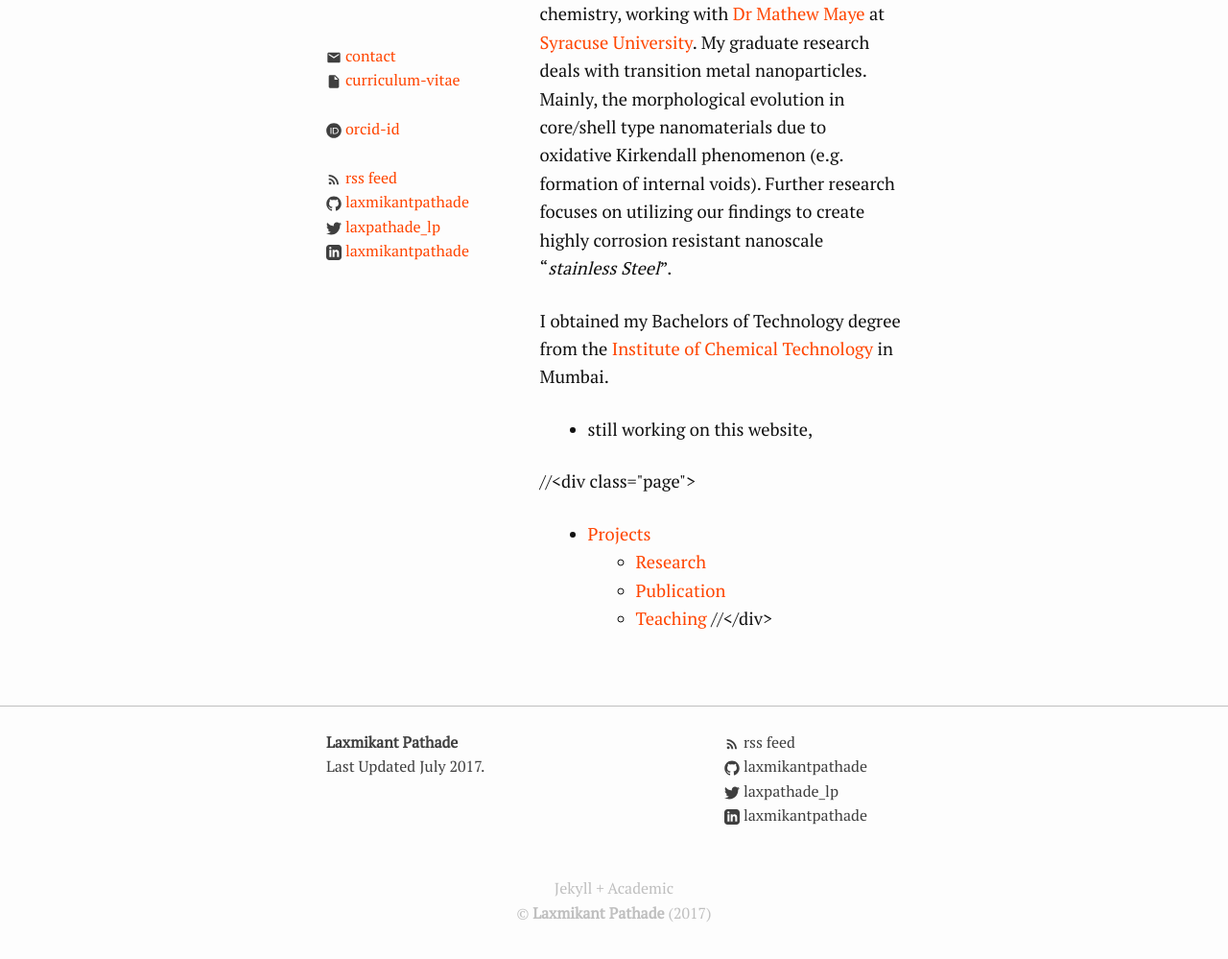
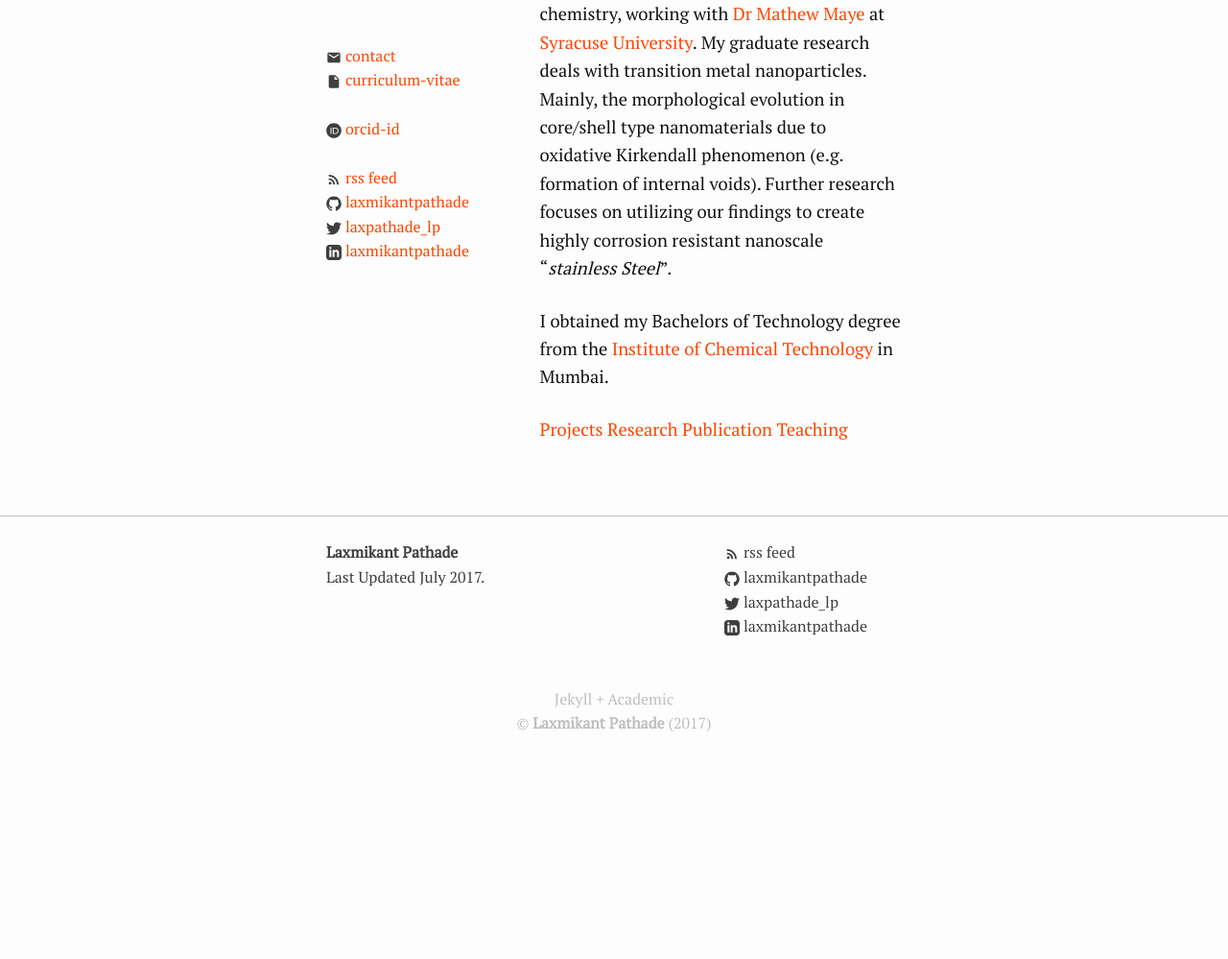
Before and after one commit to laxmikantpathade/laxmikantpathade.github.io, a Jekyll site: the page built from index.md, in a window 1280 px wide, cut to the strip 288-1302 px from the top of the page. Shown: the top 999 px of the strip at 96% size. Built offline with Jekyll 4.4.1, drawn with Linux system fonts in a browser that asks for light colours; Markdown is read by kramdown in place of the engine named in the settings; after the commit the page ends 1105 px from its top, so only the background shows below that.

Commit message:
upated pages

```diff
--- a/index.md
+++ b/index.md
@@ -14,11 +14,7 @@
 
 I obtained my Bachelors of Technology degree from the [Institute of Chemical Technology](https://en.wikipedia.org/wiki/Institute_of_Chemical_Technology) in Mumbai.
 
-* still working on this website,
-
-//<div class="page">
-*   [Projects<span class="caret"></span>](/projects "Projects")
-    *   [Research](/projects/research)
-    *   [Publication](/projects/publication)
-    *   [Teaching](/projects/Teaching)
-//</div>
+[Projects<span class="caret"></span>](/projects "Project")
+   [Research](/project/research)
+   [Publication](/project/publication)
+   [Teaching](/project/teaching)
```
Also changed, not shown: other parts of index.md (+1 -1 lines).
